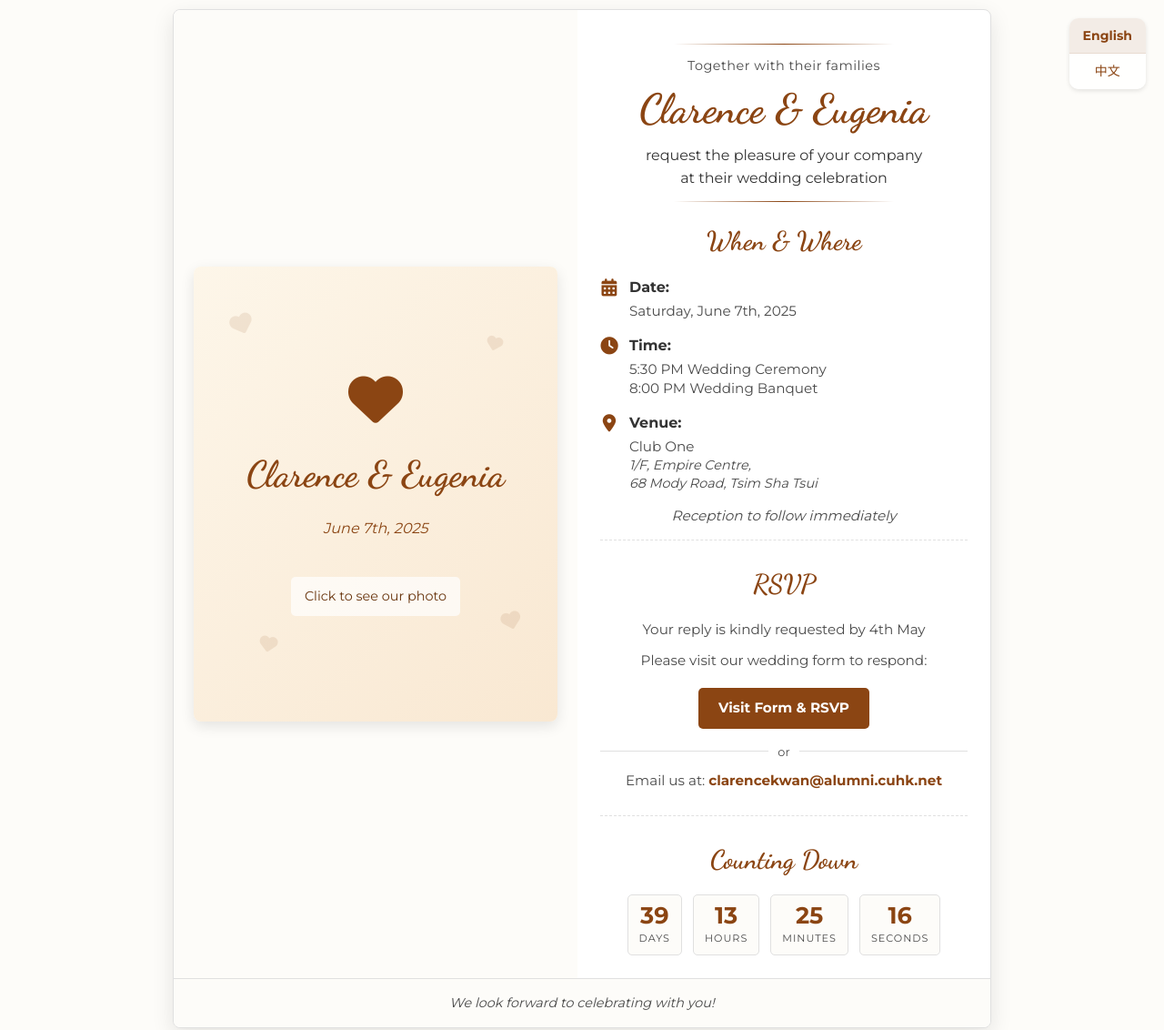
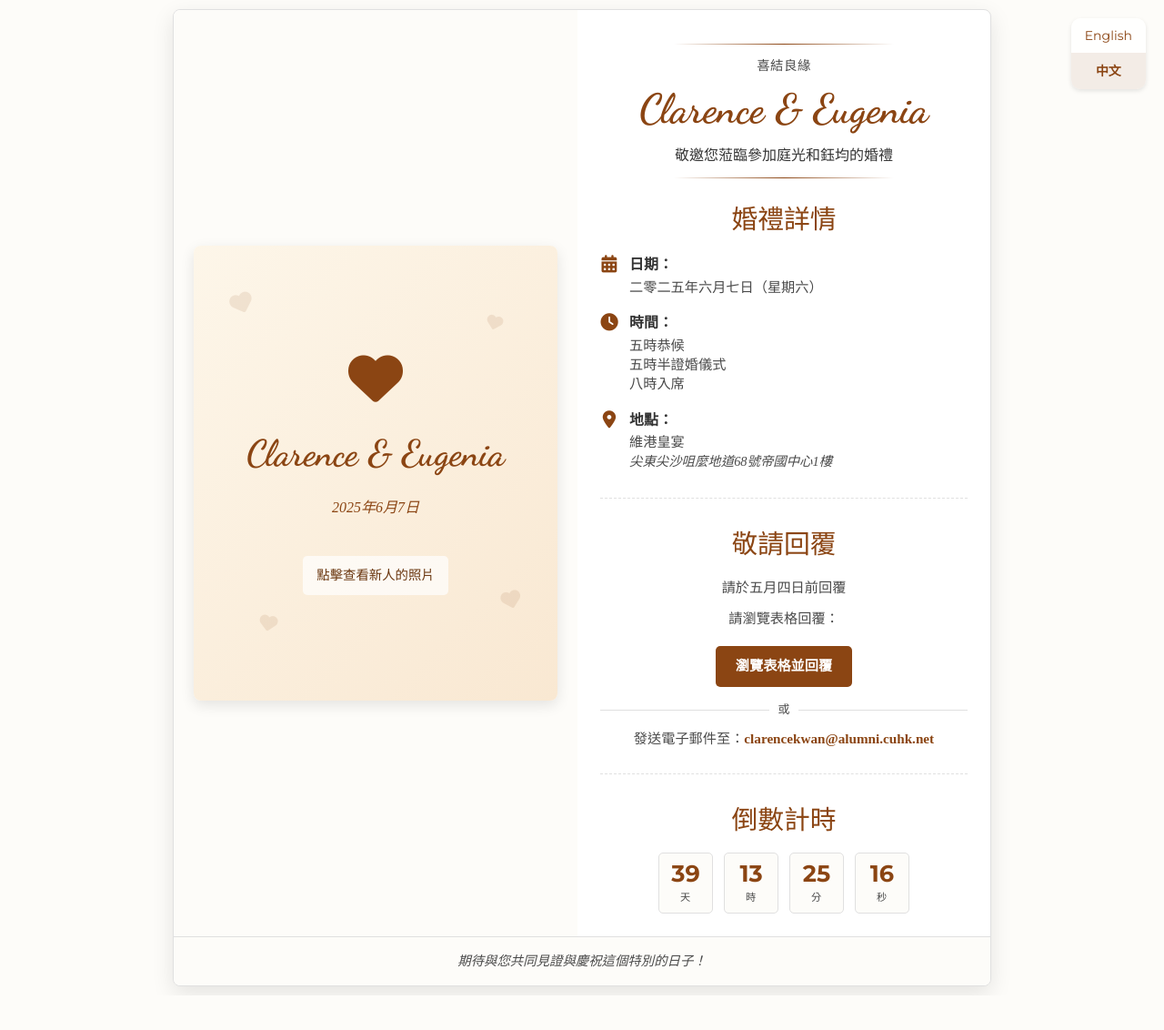
Before and after one commit to selfhighkwan/selfhighkwan, a plain HTML site: page index.html in a window 1280 px wide. Shown: the top 1132 px of the page at 91% size. After the commit the page ends 1094 px from the top, so only its background shows below. Drawn offline with Linux system fonts and the light colour scheme.

Commit message:
Update index.html

```diff
--- a/index.html
+++ b/index.html
@@ -1,23 +1,21 @@
 <!DOCTYPE html>
-<html lang="en">
+<html lang="zh-Hant">
 <head>
     <meta charset="UTF-8">
     <meta name="viewport" content="width=device-width, initial-scale=1.0">
-    <title>You're Invited! Clarence &amp; Eugenia</title>
+    <title>誠摯邀請！Clarence & Eugenia</title>
 
     <!-- Add these Open Graph tags -->
-    <meta property="og:title" content="You're Invited! Clarence & Eugenia">
-    <meta property="og:description" content="We cordially invite you to celebrate our wedding">
+    <meta property="og:title" content="喜結良緣！Clarence & Eugenia">
+    <meta property="og:description" content="誠摯邀請您參加一對新人的婚禮">
+       <meta property="og:url" content="https://selfhighkwan.github.io/selfhighkwan">
 
     <link rel="preconnect" href="https://fonts.googleapis.com">
     <link rel="preconnect" href="https://fonts.gstatic.com" crossorigin>
-    <link href="https://fonts.googleapis.com/css2?family=Montserrat:wght@300;400;700&family=Dancing+Script:wght@700&display=swap" rel="stylesheet">
+    <link href="https://fonts.googleapis.com/css2?family=Montserrat:wght@300;400;700&family=Dancing+Script:wght@700&family=Noto+Serif+TC:wght@400;500;600;700&family=Noto+Sans+TC:wght@300;400;500;700&display=swap" rel="stylesheet">
     <link rel="stylesheet" href="https://cdnjs.cloudflare.com/ajax/libs/font-awesome/6.0.0/css/all.min.css" integrity="sha512-9usAa10IRO0HhonpyAIVpjrylPvoDwiPUiKdWk5t3PyolY1cOd4DSE0Ga+ri4AuTroPR5aQvXU9xC6qOPnzFeg==" crossorigin="anonymous" referrerpolicy="no-referrer" />
     <style>
         /* --- Global Styles & Variables --- */
-
-
-
         :root {
             --bg-color: #fdfcf9; /* Soft off-white background */
             --card-bg: #ffffff; /* White card background */
@@ -28,6 +26,8 @@
             --accent-color-darker: #6a360f; /* Darker accent for hover */
             --elegant-font: 'Dancing Script', cursive;
             --modern-font: 'Montserrat', sans-serif;
+            --chinese-font: 'Noto Serif TC', serif;
+            --chinese-heading: 'Noto Sans TC', sans-serif;
             --border-color: #e0e0e0;
         }
 
@@ -47,6 +47,44 @@
             justify-content: center;
             align-items: center;
             min-height: 100vh;
+        }
+
+        /* --- Language Selector --- */
+        .language-selector {
+            position: fixed;
+            top: 20px;
+            right: 20px;
+            display: flex;
+            flex-direction: column;
+            background: rgba(255, 255, 255, 0.8);
+            border-radius: 10px;
+            overflow: hidden;
+            box-shadow: 0 2px 5px rgba(0,0,0,0.1);
+            z-index: 1000;
+        }
+
+        .lang-tab {
+            padding: 8px 15px;
+            text-decoration: none;
+            color: var(--accent-color);
+            font-family: var(--modern-font);
+            font-size: 14px;
+            text-align: center;
+            transition: all 0.3s ease;
+            border-bottom: 1px solid rgba(139, 69, 19, 0.1);
+        }
+
+        .lang-tab:last-child {
+            border-bottom: none;
+        }
+
+        .lang-tab.active {
+            background-color: rgba(139, 69, 19, 0.1);
+            font-weight: bold;
+        }
+
+        .lang-tab:hover:not(.active) {
+            background-color: rgba(139, 69, 19, 0.05);
         }
 
         /* --- Invitation Card Container --- */
@@ -304,7 +342,7 @@
         .cta-button:hover {
             background-color: var(--accent-color-lighter);
             transform: translateY(-2px);
-            box-shadow: 0 4px 10px rgba(0, 0, 0, 0.1);
+            box-shadow: 0 4px 10px rgba(0,0,0,0.1);
         }
 
         .or-divider {
@@ -434,6 +472,35 @@
             transform: rotate(-15deg);
         }
 
+        /* --- Chinese Specific Styles --- */
+        .zh-text {
+            font-family: var(--chinese-font);
+        }
+
+        h2.zh-text {
+            font-family: var(--chinese-heading);
+            font-weight: 500;
+        }
+
+        .label.zh-text {
+            font-family: var(--chinese-heading);
+        }
+
+        .timer-unit label.zh-text {
+            font-family: var(--chinese-heading);
+        }
+
+        .cover-date.zh-text,
+        .cover-message.zh-text,
+        .invitation-intro.zh-text,
+        .invitation-phrase.zh-text,
+        .reception-follow.zh-text,
+        .rsvp-info p.zh-text,
+        .or-divider span.zh-text,
+        .invitation-footer p.zh-text {
+            font-family: var(--chinese-font);
+        }
+
         /* --- Responsive Design --- */
         @media (max-width: 900px) {
             .photo-container, .details-container {
@@ -530,51 +597,13 @@
                 height: 350px;
             }
         }
-
-
-    .language-selector {
-        position: fixed;
-        top: 20px;
-        right: 20px;
-        display: flex;
-        flex-direction: column;
-        background: rgba(255, 255, 255, 0.8);
-        border-radius: 10px;
-        overflow: hidden;
-        box-shadow: 0 2px 5px rgba(0,0,0,0.1);
-        z-index: 1000;
-    }
-
-    .lang-tab {
-        padding: 8px 15px;
-        text-decoration: none;
-        color: var(--accent-color);
-        font-family: var(--modern-font);
-        font-size: 14px;
-        text-align: center;
-        transition: all 0.3s ease;
-        border-bottom: 1px solid rgba(139, 69, 19, 0.1);
-    }
-
-    .lang-tab:last-child {
-        border-bottom: none;
-    }
-
-    .lang-tab.active {
-        background-color: rgba(139, 69, 19, 0.1);
-        font-weight: bold;
-    }
-
-    .lang-tab:hover:not(.active) {
-        background-color: rgba(139, 69, 19, 0.05);
-    }
     </style>
 </head>
 <body>
-
+    <!-- Language selector -->
     <div class="language-selector">
-        <a href="index.html" class="lang-tab active">English</a>
-        <a href="index-zh.html" class="lang-tab">中文</a>
+        <a href="index.html" class="lang-tab">English</a>
+        <a href="index-zh.html" class="lang-tab active">中文</a>
     </div>
 
     <div class="invitation-card">
@@ -592,15 +621,15 @@
                         <!-- Cover content -->
                         <i class="fas fa-heart cover-heart"></i>
                         <div class="cover-names">Clarence &amp; Eugenia</div>
-                        <div class="cover-date">June 7th, 2025</div>
-                        <div class="cover-message">Click to see our photo</div>
+                        <div class="cover-date zh-text">2025年6月7日</div>
+                        <div class="cover-message zh-text">點擊查看新人的照片</div>
                     </div>
                     <div class="photo-back" id="photoBack">
                         <!-- We'll load the image dynamically with JavaScript -->
                         <div id="photoPlaceholder" style="width: 100%; height: 100%; background-color: #f9e8d2; display: flex; justify-content: center; align-items: center;">
                             <div style="text-align: center;">
                                 <i class="fas fa-spin fa-spinner" style="font-size: 30px; color: #8B4513;"></i>
-                                <p style="color: #8B4513; margin-top: 10px;">Loading photo...</p>
+                                <p style="color: #8B4513; margin-top: 10px;" class="zh-text">正在加載照片...</p>
                             </div>
                         </div>
                     </div>
@@ -611,68 +640,69 @@
             <div class="details-container">
                 <header class="invitation-header">
                     <div class="header-decoration"></div>
-                    <p class="invitation-intro">Together with their families</p>
+                    <p class="invitation-intro zh-text">喜結良緣</p>
                     <h1 class="couple-names">Clarence &amp; Eugenia</h1>
-                    <p class="invitation-phrase">request the pleasure of your company<br>at their wedding celebration</p>
+                    <p class="invitation-phrase zh-text">敬邀您蒞臨參加庭光和鈺均的婚禮</p>
                     <div class="header-decoration"></div>
                 </header>
 
                 <main class="invitation-details">
                     <section class="event-info animate-on-scroll">
-                        <h2>When & Where</h2>
+                        <h2 class="zh-text">婚禮詳情</h2>
                         <div class="info-item">
                             <i class="fas fa-calendar-alt icon"></i>
                             <div>
-                                <span class="label">Date:</span>
-                                <p>Saturday, June 7th, 2025</p>
+                                <span class="label zh-text">日期：</span>
+                                <p class="zh-text">二零二五年六月七日（星期六）</p>
                             </div>
                         </div>
                         <div class="info-item">
                             <i class="fas fa-clock icon"></i>
                             <div>
-                                <span class="label">Time:</span>
-                                <p>5:30 PM  Wedding Ceremony</p>
-                                <p>8:00 PM  Wedding Banquet</p>
+                                <span class="label zh-text">時間：</span>
+                                <p class="zh-text">五時恭候</p>
+                                 <p class="zh-text">五時半證婚儀式</p>
+                                <p class="zh-text">八時入席</p>
                             </div>
                         </div>
                         <div class="info-item">
                             <i class="fas fa-map-marker-alt icon"></i>
                             <div>
-                                <span class="label">Venue:</span>
-                                <p>Club One</p>
-                                <p class="address">1/F, Empire Centre,<br>68 Mody Road, Tsim Sha Tsui</p>
+                                <span class="label zh-text">地點：</span>
+                                <p class="zh-text">維港皇宴</p>
+                                <p class="address zh-text">尖東尖沙咀麼地道68號帝國中心1樓</p>
                             </div>
                         </div>
-                        <p class="reception-follow">Reception to follow immediately</p>
+
                     </section>
 
                     <section class="rsvp-info animate-on-scroll">
-                        <h2>RSVP</h2>
-                        <p>Your reply is kindly requested by 4th May</p>
-                        <p>Please visit our wedding form to respond:</p>
-                        <a href="https://forms.gle/edxAWvqv2s6J2PDH6" target="_blank" class="cta-button">Visit Form & RSVP</a>
-                        <p class="or-divider"><span>or</span></p>
-                        <p>Email us at: <a href="mailto:clarencekwan@alumni.cuhk.net?subject=Wedding RSVP -  Clarence %26 Eugenia">clarencekwan@alumni.cuhk.net</a></p>
+                        <h2 class="zh-text">敬請回覆</h2>
+                        <p class="zh-text">請於五月四日前回覆</p>
+                        <p class="zh-text">請瀏覽表格回覆：</p>
+                        <a href="https://forms.gle/edxAWvqv2s6J2PDH6" target="_blank" class="cta-button zh-text">瀏覽表格並回覆</a>
+                        <p class="or-divider"><span class="zh-text">或</span></p>
+                        <p class="zh-text">發送電子郵件至：<a href="mailto:clarencekwan@alumni.cuhk.net?subject=Wedding RSVP - Clarence %26 Eugenia">clarencekwan@alumni.cuhk.net</a></p>
                     </section>
 
                     <section class="countdown animate-on-scroll">
-                        <h2>Counting Down</h2>
+                        <h2 class="zh-text">倒數計時</h2>
                         <div id="countdown-timer">
                             <div class="timer-unit">
                                 <span id="days">00</span>
-                                <label>Days</label>
+                                <label class="zh-text">天</label>
                             </div>
                             <div class="timer-unit">
                                 <span id="hours">00</span>
-                                <label>Hours</label>
+                                <label class="zh-text">時</label>
                             </div>
                             <div class="timer-unit">
                                 <span id="minutes">00</span>
-                                <label>Minutes</label>
+                                <label class="zh-text">分</label>
                             </div>
                             <div class="timer-unit">
                                 <span id="seconds">00</span>
-                                <label>Seconds</label>
+                                <label class="zh-text">秒</label>
                             </div>
                         </div>
                     </section>
@@ -681,7 +711,7 @@
         </div>
 
         <footer class="invitation-footer">
-            <p>We look forward to celebrating with you!</p>
+            <p class="zh-text">期待與您共同見證與慶祝這個特別的日子！</p>
         </footer>
     </div>
 
@@ -705,7 +735,7 @@
                     </defs>
                     <rect width="400" height="500" fill="url(#grad)" />
                     <text x="200" y="250" font-family="'Dancing Script', cursive" font-size="28" text-anchor="middle" fill="#8B4513" font-weight="bold">Clarence & Eugenia</text>
-                    <text x="200" y="290" font-family="'Montserrat', sans-serif" font-size="16" text-anchor="middle" fill="#8B4513" font-style="italic">June 7th, 2025</text>
+                    <text x="200" y="290" font-family="'Noto Serif TC', serif" font-size="16" text-anchor="middle" fill="#8B4513" font-style="italic">2025年6月7日</text>
                     <path d="M200,180 C210,160 240,160 240,180 C240,200 200,220 200,220 C200,220 160,200 160,180 C160,160 190,160 200,180 Z" fill="#a05c2c" />
                 </svg>
             `;
@@ -805,10 +835,10 @@
                 // If the countdown is finished, write some text
                 if (distance < 0) {
                     clearInterval(timer);
-                    document.getElementById("countdown-timer").innerHTML = "<p style='font-size: 1.2em; color: var(--accent-color);'>The Big Day is Here!</p>";
+                    document.getElementById("countdown-timer").innerHTML = "<p style='font-size: 1.2em; color: var(--accent-color);' class='zh-text'>婚禮當天到了！</p>";
                     // Optionally hide the "Counting Down" heading or change it
                     const countdownHeading = document.querySelector('.countdown h2');
-                    if (countdownHeading) countdownHeading.innerText = "It's Wedding Time!";
+                    if (countdownHeading) countdownHeading.innerText = "今天是婚禮！";
                 }
             }, 1000); // Update every second
 
```
